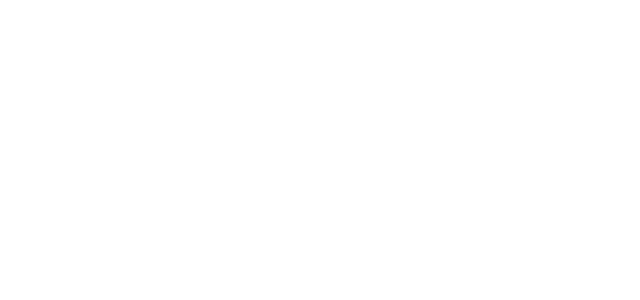
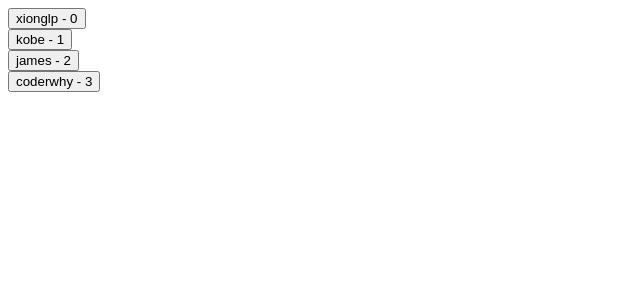
Before and after one commit to xionglp/LSVuejs, a Vue app in the folder 01-learn-component/: page / in a window 1280 px wide. Shown: the top 300 px of the page, without its empty margins (0-640 px from the left). Built offline with nearby package versions, Linux system fonts and the light colour scheme.

Commit message:
作用域插槽用法

```diff
--- a/01-learn-component/src/10-作用域插槽的使用/App.vue
+++ b/01-learn-component/src/10-作用域插槽的使用/App.vue
@@ -1,12 +1,26 @@
 <template>
   <div>
-
+    <show-names :names="names">
+      <template v-slot:default="slotProps">
+        <button>{{slotProps.item}} - {{slotProps.index}}</button>
+      </template>
+    </show-names>
   </div>
 </template>
 
 <script>
+
+  import ShowNames from "./ShowNames.vue"
+
   export default {
-
+    components: {
+      ShowNames
+    },
+    data() {
+      return {
+        names: ["xionglp", "kobe", "james", "coderwhy"]
+      }
+    }
   }
 </script>
 
--- /dev/null
+++ b/01-learn-component/src/10-作用域插槽的使用/ShowNames.vue
@@ -0,0 +1,24 @@
+<template>
+  <div class="show-name">
+    <div v-for="(item, index) in names" :key="item">
+      <!-- <span>{{item}} - {{index}}</span> -->
+      <!-- 作用域插槽 prop -->
+      <slot :item="item" :index="index"></slot>
+    </div>
+  </div>
+</template>
+
+<script>
+  export default {
+    props: {
+      names: {
+        type: Array,
+        default: () => []
+      }
+    }
+  }
+</script>
+
+<style scoped>
+
+</style>
```
